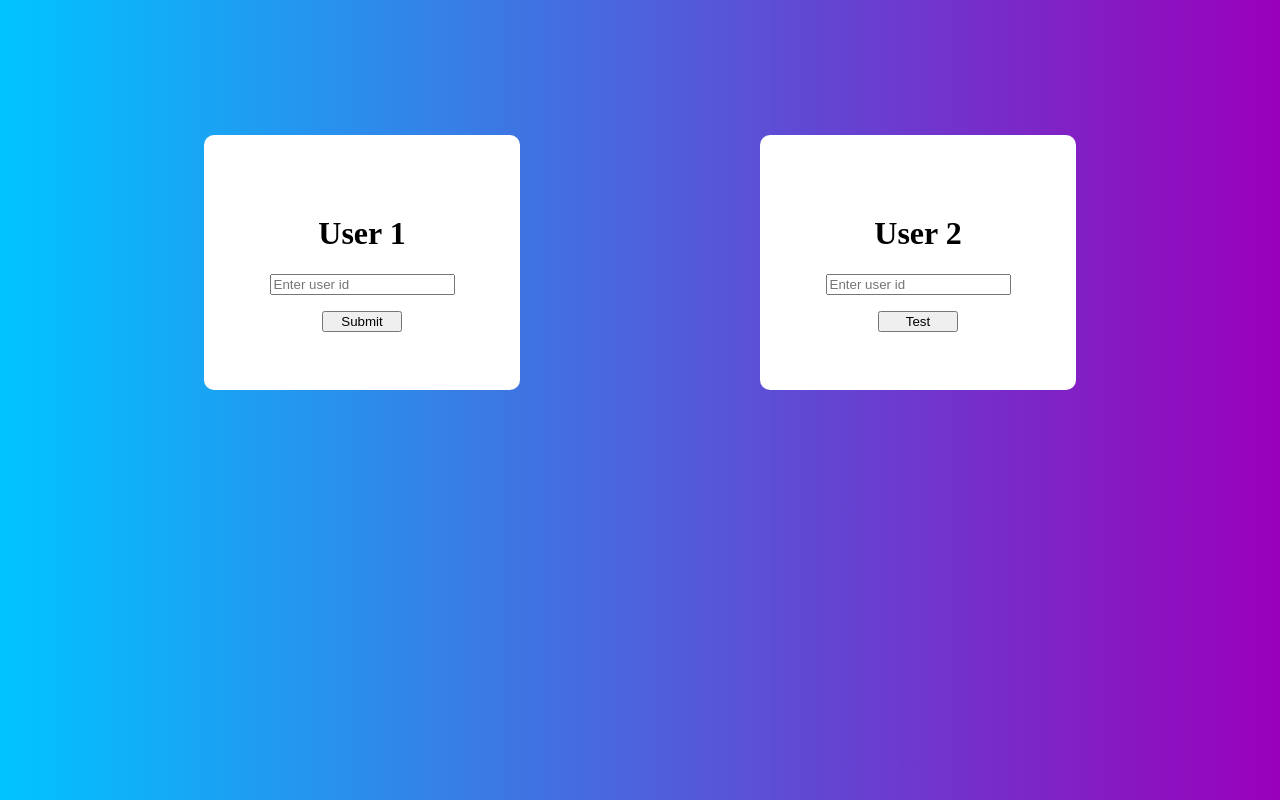
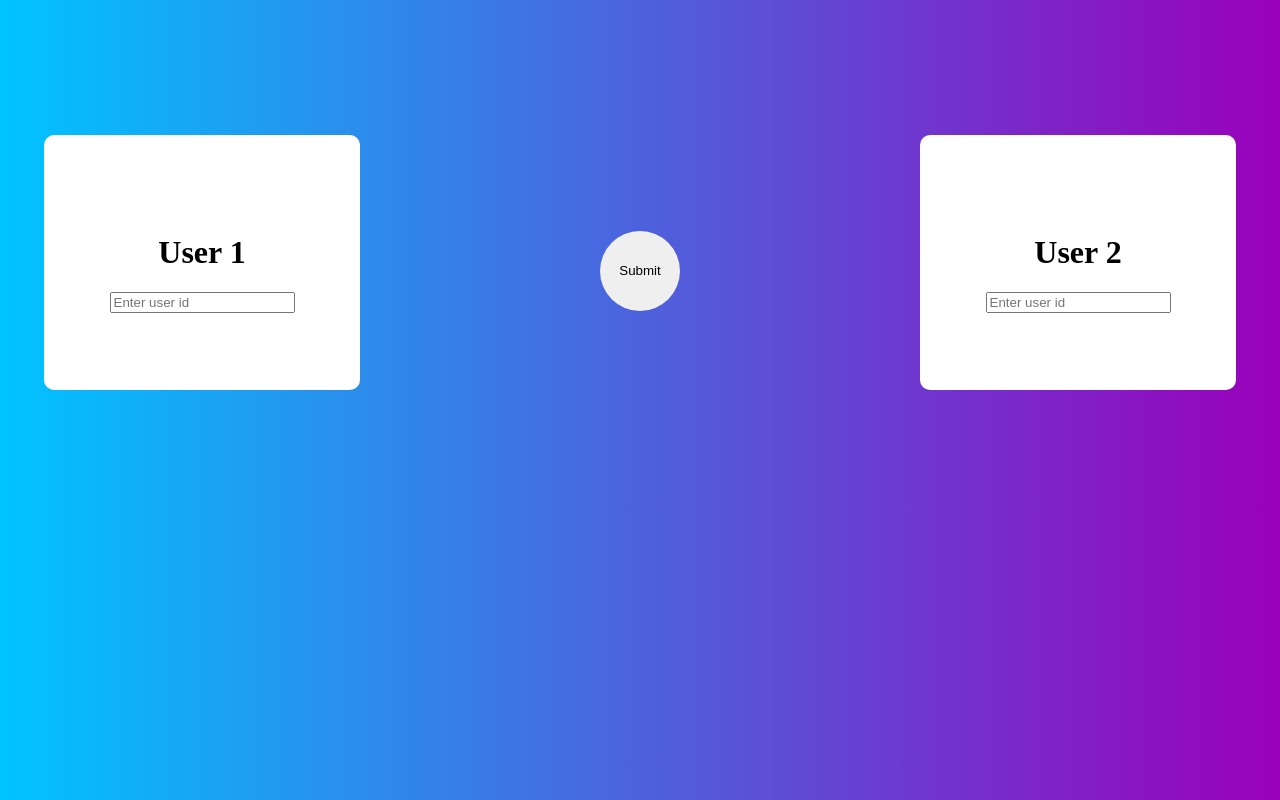
Before and after one commit to Shameer-R/Spotify-Soulmates, a plain HTML site: page client/index.html in a window 1280 px wide. Drawn offline with Linux system fonts and the light colour scheme.

Commit message:
Change front end format

```diff
--- a/client/index.html
+++ b/client/index.html
@@ -11,12 +11,11 @@
             <div class="user-1-section">
                 <h1>User 1</h1>
                 <input placeholder="Enter user id">
-                <button type="submit">Submit</button>
             </div>
+            <button type="submit">Submit</button>
             <div class="user-2-section">
                 <h1>User 2</h1>
                 <input placeholder="Enter user id">
-                <button type="submit">Test</button>
             </div>
         </div>
 
--- a/client/style.css
+++ b/client/style.css
@@ -23,8 +23,11 @@ body {
     height: 50%;
 }
 
-.center-section>div>button {
+button {
     width: 5rem;
+    height: 5rem;
     text-align: center;
     margin-top: 1rem;
+    border-radius: 10rem;
+    border: none;
 }
```
